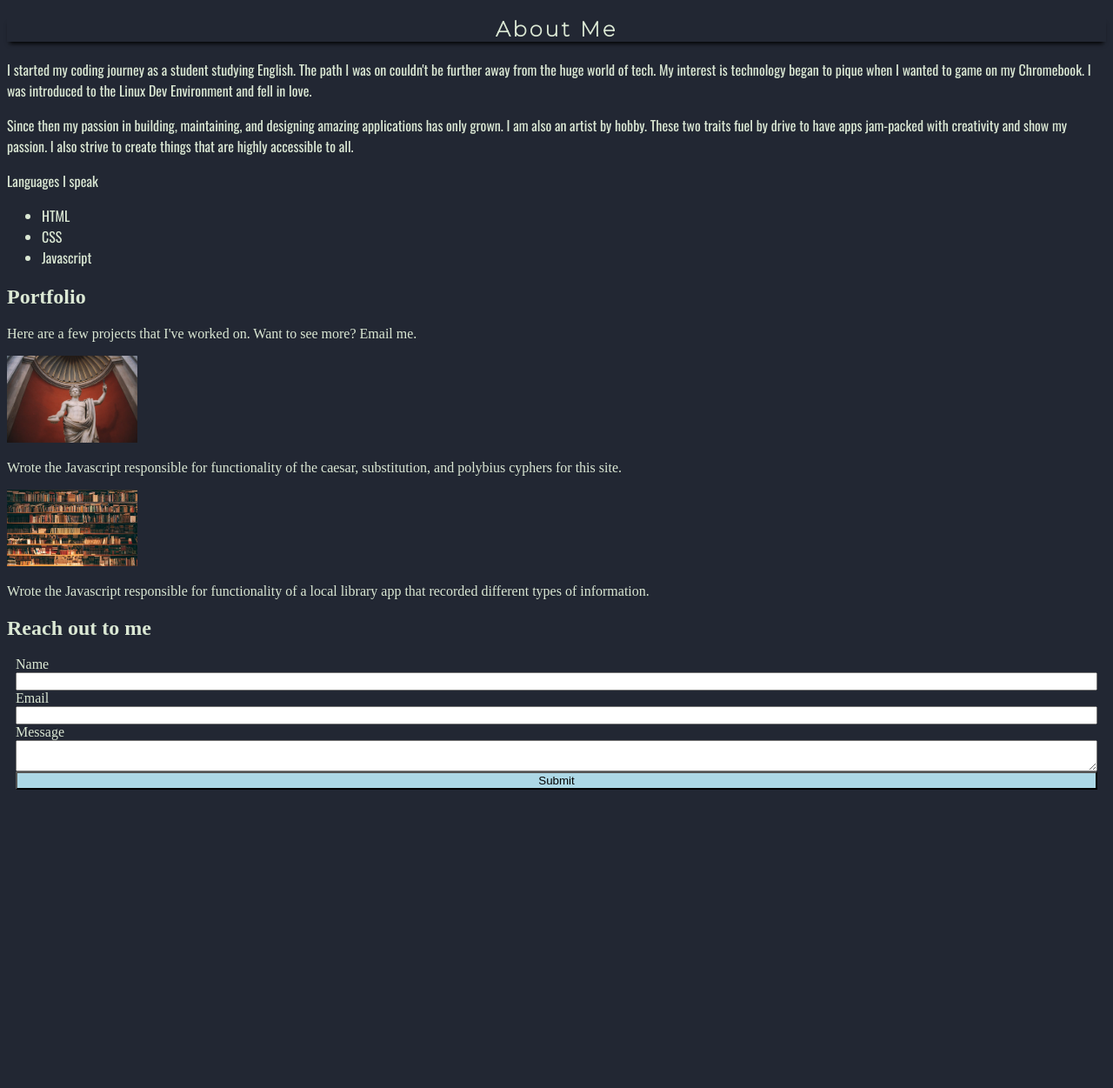
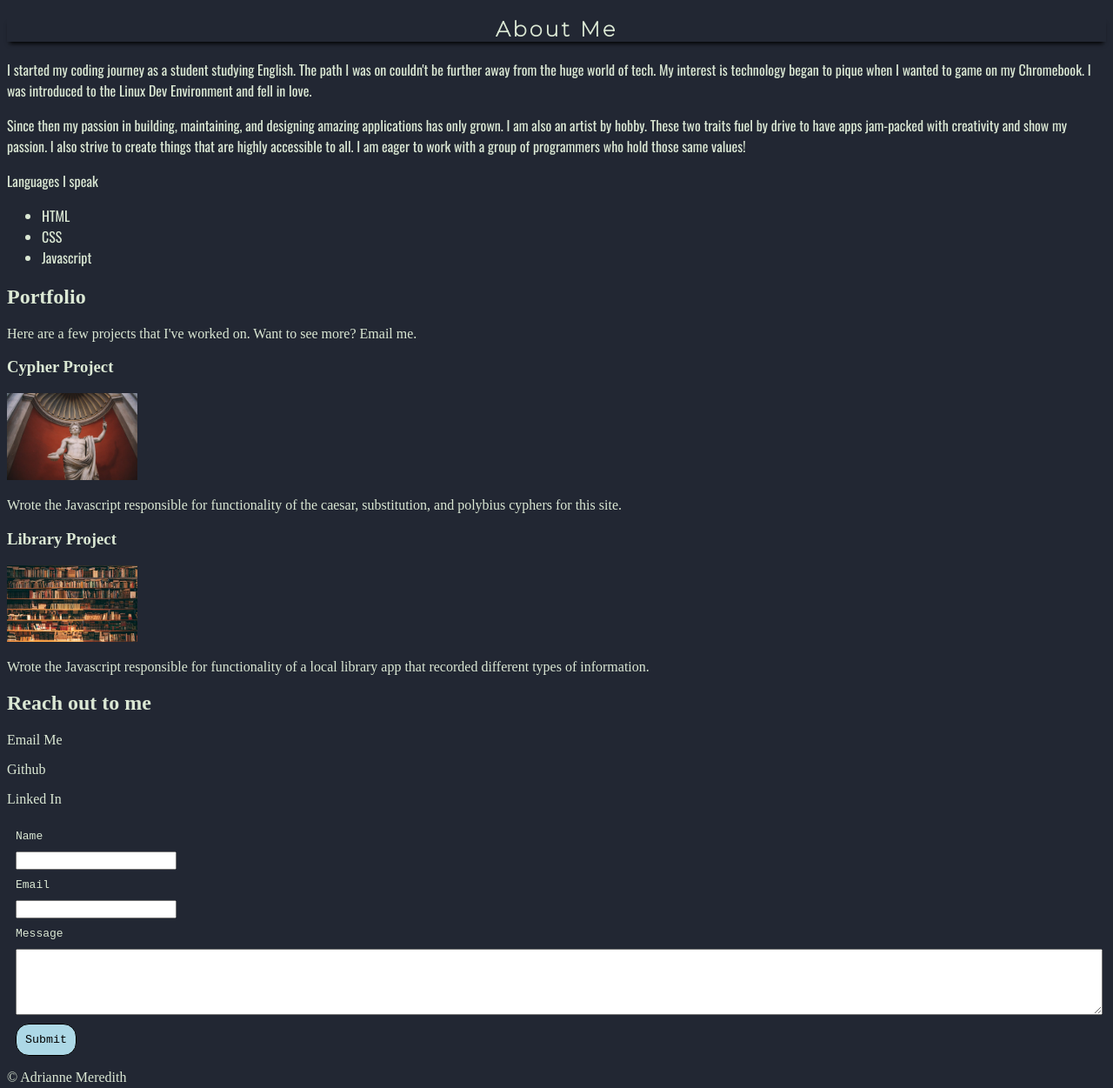
Before and after one commit to AdrianneTheDeveloper/portfolio, a website: page index.html in a window 1280 px wide. Shown: the part 460-1711 px from the top of the page at 87% size. Before the commit the page ends 1376 px from the top, so only its background shows below. Drawn offline with nearby package versions, Linux system fonts and the light colour scheme.

Commit message:
Added a footer and new links to the index.html.

```diff
--- a/index.html
+++ b/index.html
@@ -52,7 +52,8 @@
                 <p>
                     Since then my passion in building, maintaining, and designing amazing applications has only grown.
                     I am also an artist by hobby. These two traits fuel by drive to have apps jam-packed with creativity and show my passion.
-                    I also strive to create things that are highly accessible to all.
+                    I also strive to create things that are highly accessible to all. I am eager to work with a group of programmers who hold
+                    those same values!
                 </p>
                 <p>
                     Languages I speak
@@ -69,13 +70,16 @@
             <div class="my-portfolio">
                 <p>Here are a few projects that I've worked on. Want to see more? <a href='#'>Email me.</a></p>
 
-                <div>
+                <div class="projects">
                     <div>
-                        <a href="https://github.com/AdrianneTheDeveloper/decoder-project">
+                        <h3>Cypher Project</h3>
+                        <a href="https://adriannethedeveloper.github.io/decoder-project/">
                             <img src="images/caeser.jfif" class="portfolio-photos" alt="Caesar photo" width="150px" />
                         </a>
                         <p>Wrote the Javascript responsible for functionality of the caesar, substitution, and polybius cyphers for this site.</p>
-
+                    </div>
+                    <div>
+                        <h3>Library Project</h3>
                         <a href="https://github.com/AdrianneTheDeveloper/project-local-library">
                             <img src="images/library.jfif" class="portfolio-photos" alt="Library photo" width="150px" />
 
@@ -88,8 +92,11 @@
 
         <section id="contact">
             <h2>Reach out to me</h2>
+            <a href="mailto:meredith.adri@gmail.com"><p>Email Me</p></a>
+            <a href="https://github.com/AdrianneTheDeveloper"><p>Github</p></a>
+            <a href="https://www.linkedin.com/in/adriannemeredith/"><p>Linked In</p></a>
             <div>
-              <form action="https://formspree.io/f/mjvplrqp" method="POST">
+              <form class="email-form" action="https://formspree.io/f/mjvplrqp" method="POST">
                 <label for="user-name">Name</label>
                 <input type="text" id="user-name" name="name" required />
                 <label for="user-email">Email</label>
@@ -101,5 +108,8 @@
           </div>
         </section>
     </main>
+    <footer>
+        <p>&#169 Adrianne Meredith</p>
+    </footer>
 </body>
 </html>
```
